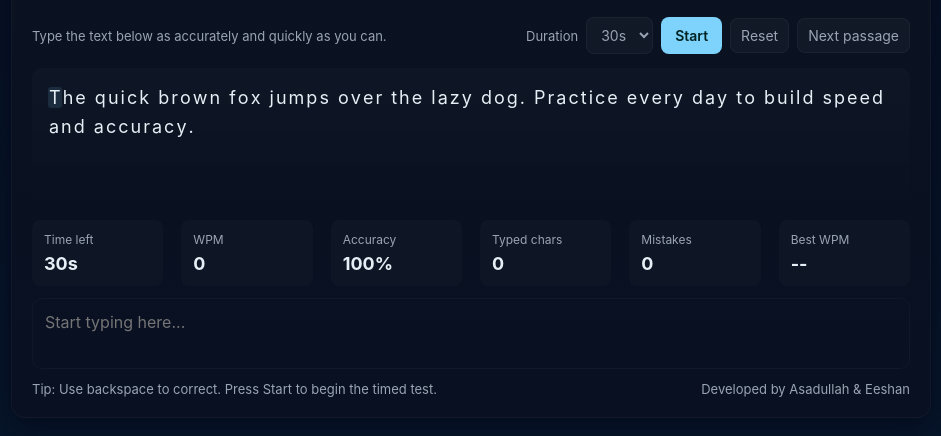
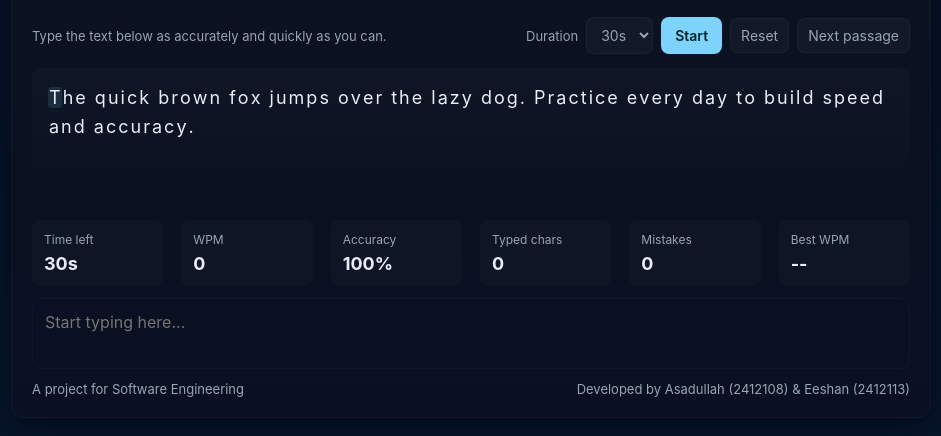
Before and after one commit to typing-speed-assesment/type, a plain HTML site: page index.html in a window 1280 px wide. Shown: the part 220-656 px from the top of the page, without its empty margins (169-1110 px from the left). Drawn offline with Linux system fonts and the light colour scheme.

Commit message:
Update index.html

```diff
--- a/index.html
+++ b/index.html
@@ -43,8 +43,8 @@
     </div>
 
     <div class="footer">
-      <div class="small-muted">Tip: Use backspace to correct. Press Start to begin the timed test.</div>
-      <div class="small-muted">Developed by Asadullah & Eeshan</div>
+      <div class="small-muted">A project for Software Engineering</div>
+      <div class="small-muted">Developed by Asadullah (2412108) & Eeshan (2412113)</div>
     </div>
   </div>
   <script src="script.js"></script>
```
